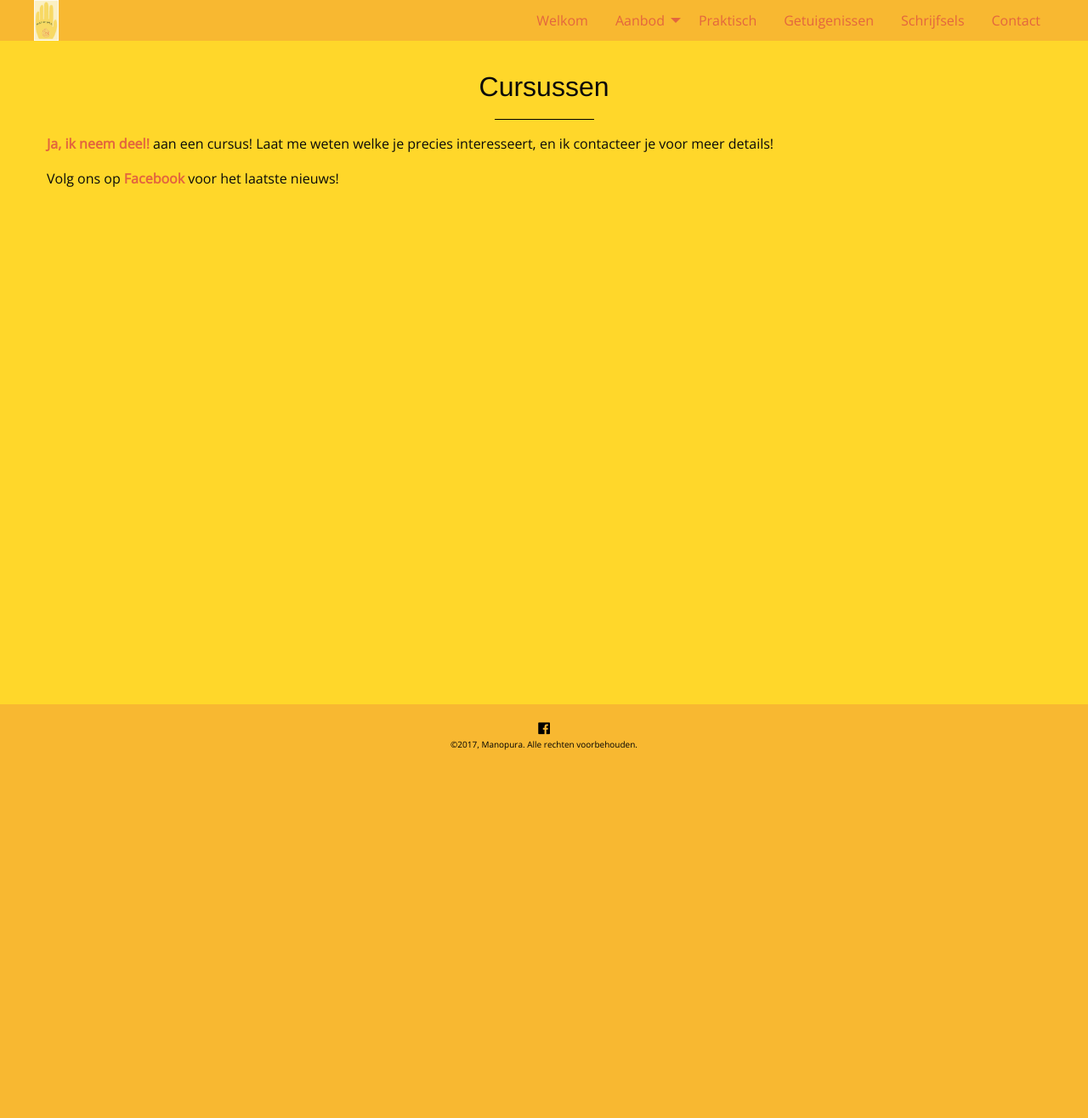
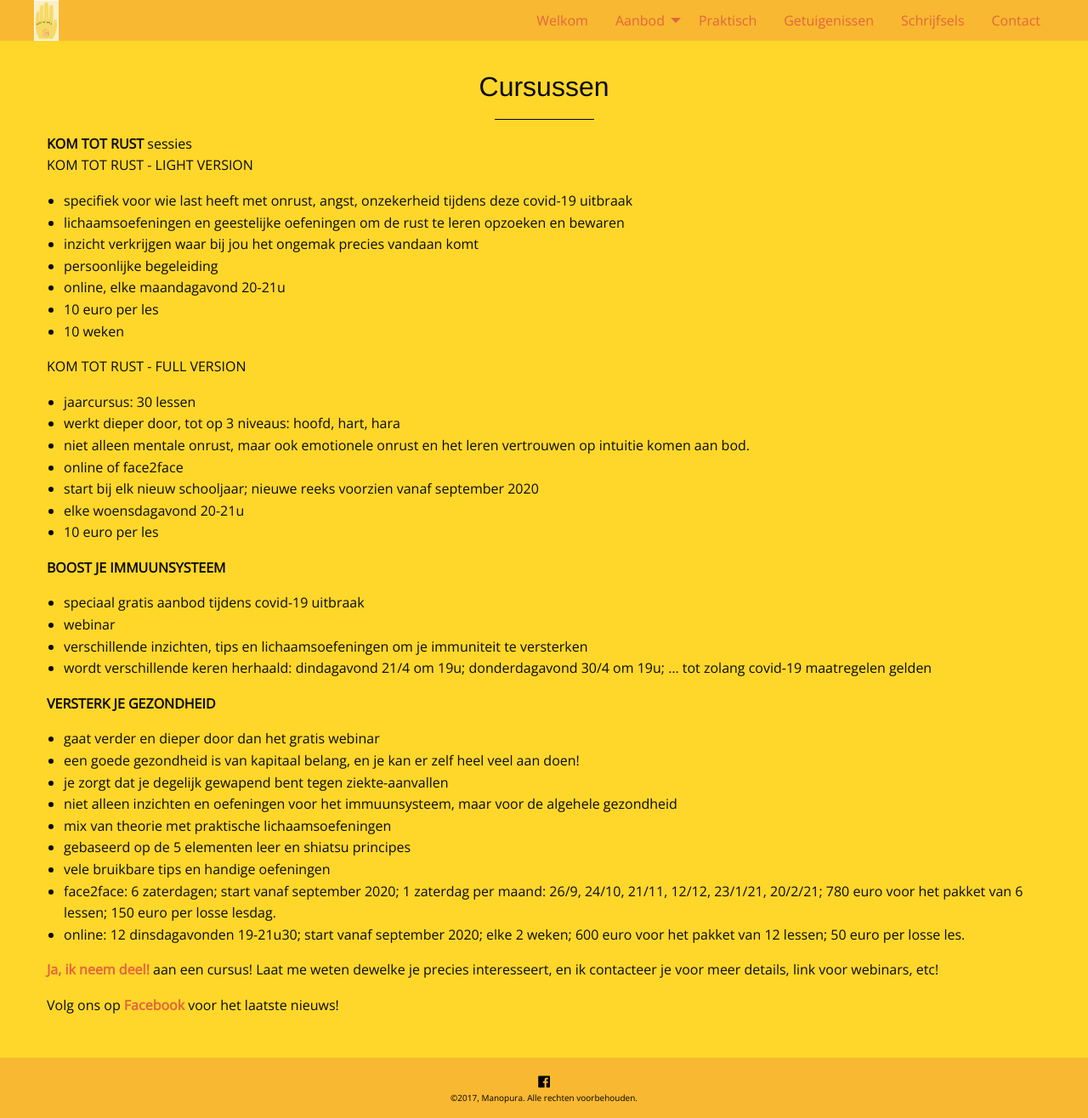
Before and after one commit to manopura/manopura.github.io, a Jekyll site: the page built from cursussen.md, in a window 1280 px wide. Shown: the whole page at 85% size. Built offline with Jekyll 4.4.1, drawn with Linux system fonts in a browser that asks for light colours; nearby versions of some CDN libraries; our own code applies the rules of GitHub Pages for plain Markdown files; before the commit the page ends 900 px from its top, so only the background shows below that.

Commit message:
Update cursussen.md

```diff
--- a/cursussen.md
+++ b/cursussen.md
@@ -4,8 +4,47 @@ menu: cursussen
 ---
 # Cursussen
 
+**KOM TOT RUST** sessies
+KOM TOT RUST - LIGHT VERSION
+- specifiek voor wie last heeft met onrust, angst, onzekerheid tijdens deze covid-19 uitbraak
+- lichaamsoefeningen en geestelijke oefeningen om de rust te leren opzoeken en bewaren
+- inzicht verkrijgen waar bij jou het ongemak precies vandaan komt
+- persoonlijke begeleiding
+- online, elke maandagavond 20-21u
+- 10 euro per les
+- 10 weken
+
+KOM TOT RUST - FULL VERSION
+- jaarcursus: 30 lessen
+- werkt dieper door, tot op 3 niveaus: hoofd, hart, hara
+- niet alleen mentale onrust, maar ook emotionele onrust en het leren vertrouwen op intuitie komen aan bod.
+- online of face2face
+- start bij elk nieuw schooljaar; nieuwe reeks voorzien vanaf september 2020
+- elke woensdagavond 20-21u
+- 10 euro per les
 
 
-[**Ja, ik neem deel!**](mailto:marian@manopura.be) aan een cursus! Laat me weten welke je precies interesseert, en ik contacteer je voor meer details!
+**BOOST JE IMMUUNSYSTEEM**
+- speciaal gratis aanbod tijdens covid-19 uitbraak
+- webinar
+- verschillende inzichten, tips en lichaamsoefeningen om je immuniteit te versterken
+- wordt verschillende keren herhaald: dindagavond 21/4 om 19u; donderdagavond 30/4 om 19u; ... tot zolang covid-19 maatregelen gelden
+
+
+**VERSTERK JE GEZONDHEID**
+- gaat verder en dieper door dan het gratis webinar
+- een goede gezondheid is van kapitaal belang, en je kan er zelf heel veel aan doen!
+- je zorgt dat je degelijk gewapend bent tegen ziekte-aanvallen
+- niet alleen inzichten en oefeningen voor het immuunsysteem, maar voor de algehele gezondheid
+- mix van theorie met praktische lichaamsoefeningen
+- gebaseerd op de 5 elementen leer en shiatsu principes
+- vele bruikbare tips en handige oefeningen
+- face2face: 6 zaterdagen; start vanaf september 2020; 1 zaterdag per maand: 26/9, 24/10, 21/11, 12/12, 23/1/21, 20/2/21; 780 euro voor het pakket van 6 lessen; 150 euro per losse lesdag.
+- online: 12 dinsdagavonden 19-21u30; start vanaf september 2020; elke 2 weken; 600 euro voor het pakket van 12 lessen; 50 euro per losse les.
+
+
+
+
+[**Ja, ik neem deel!**](mailto:marian@manopura.be) aan een cursus! Laat me weten dewelke je precies interesseert, en ik contacteer je voor meer details, link voor webinars, etc!
 
 Volg ons op [**Facebook**](https://www.facebook.com/manopura/) voor het laatste nieuws!
```
